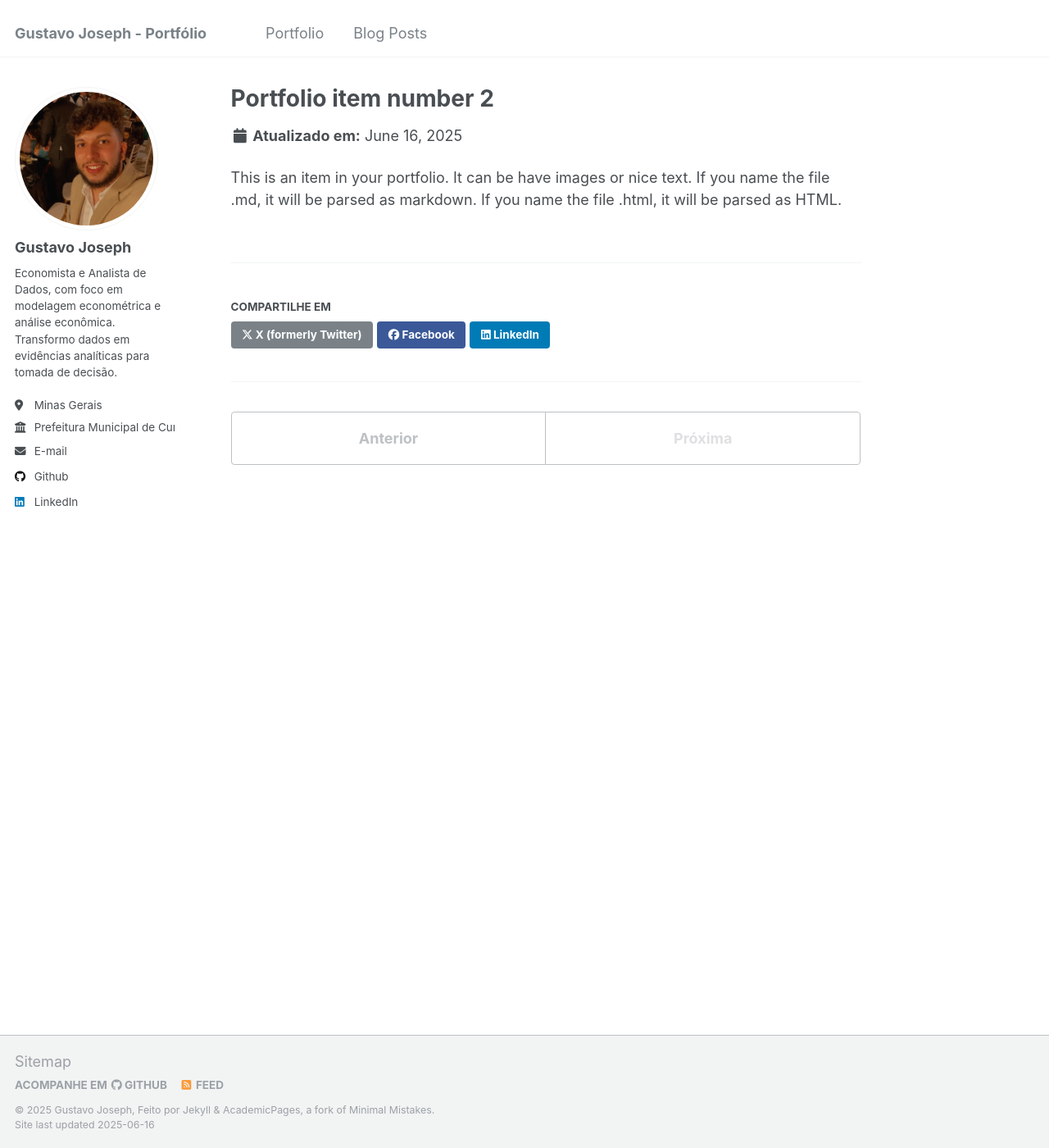
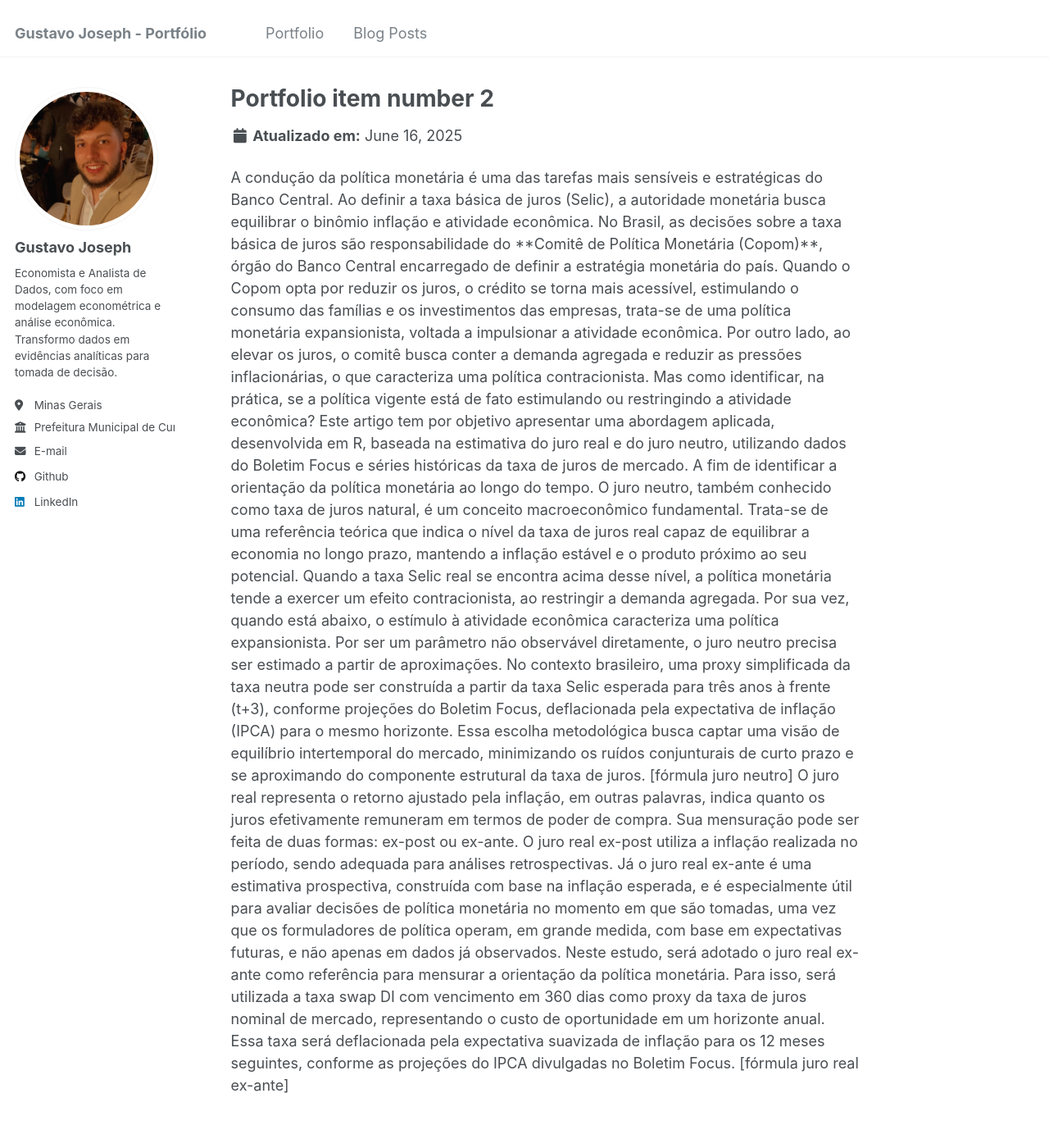
Before and after one commit to gustavojoseph/gustavojoseph.github.io, a Jekyll site: the page built from _portfolio/portfolio-2.html, in a window 1280 px wide and 1400 px high. Shown: the whole window at 82% size. Built offline with Jekyll 4.4.1, drawn with Linux system fonts in a browser that asks for light colours.

Commit message:
Update portfolio-2.html

```diff
--- a/_portfolio/portfolio-2.html
+++ b/_portfolio/portfolio-2.html
@@ -4,4 +4,22 @@ excerpt: "Short description of portfolio item number 2 <br/><img src='/images/50
 collection: portfolio
 ---
 
-This is an item in your portfolio. It can be have images or nice text. If you name the file .md, it will be parsed as markdown. If you name the file .html, it will be parsed as HTML.
+A condução da política monetária é uma das tarefas mais sensíveis e estratégicas do Banco Central. Ao definir a taxa básica de juros (Selic), a autoridade monetária busca equilibrar o binômio inflação e atividade econômica.
+
+No Brasil, as decisões sobre a taxa básica de juros são responsabilidade do **Comitê de Política Monetária (Copom)**, órgão do Banco Central encarregado de definir a estratégia monetária do país. Quando o Copom opta por reduzir os juros, o crédito se torna mais acessível, estimulando o consumo das famílias e os investimentos das empresas, trata-se de uma política monetária expansionista, voltada a impulsionar a atividade econômica. Por outro lado, ao elevar os juros, o comitê busca conter a demanda agregada e reduzir as pressões inflacionárias, o que caracteriza uma política contracionista.
+
+Mas como identificar, na prática, se a política vigente está de fato estimulando ou restringindo a atividade econômica?
+
+Este artigo tem por objetivo apresentar uma abordagem aplicada, desenvolvida em R, baseada na estimativa do juro real e do juro neutro, utilizando dados do Boletim Focus e séries históricas da taxa de juros de mercado. A fim de identificar a orientação da política monetária ao longo do tempo.
+
+O juro neutro, também conhecido como taxa de juros natural, é um conceito macroeconômico fundamental. Trata-se de uma referência teórica que indica o nível da taxa de juros real capaz de equilibrar a economia no longo prazo, mantendo a inflação estável e o produto próximo ao seu potencial. Quando a taxa Selic real se encontra acima desse nível, a política monetária tende a exercer um efeito contracionista, ao restringir a demanda agregada. Por sua vez, quando está abaixo, o estímulo à atividade econômica caracteriza uma política expansionista.
+
+Por ser um parâmetro não observável diretamente, o juro neutro precisa ser estimado a partir de aproximações. No contexto brasileiro, uma proxy simplificada da taxa neutra pode ser construída a partir da taxa Selic esperada para três anos à frente (t+3), conforme projeções do Boletim Focus, deflacionada pela expectativa de inflação (IPCA) para o mesmo horizonte. Essa escolha metodológica busca captar uma visão de equilíbrio intertemporal do mercado, minimizando os ruídos conjunturais de curto prazo e se aproximando do componente estrutural da taxa de juros.
+
+[fórmula juro neutro]
+
+O juro real representa o retorno ajustado pela inflação, em outras palavras, indica quanto os juros efetivamente remuneram em termos de poder de compra. Sua mensuração pode ser feita de duas formas: ex-post ou ex-ante. O juro real ex-post utiliza a inflação realizada no período, sendo adequada para análises retrospectivas. Já o juro real ex-ante é uma estimativa prospectiva, construída com base na inflação esperada, e é especialmente útil para avaliar decisões de política monetária no momento em que são tomadas, uma vez que os formuladores de política operam, em grande medida, com base em expectativas futuras, e não apenas em dados já observados.
+
+Neste estudo, será adotado o juro real ex-ante como referência para mensurar a orientação da política monetária. Para isso, será utilizada a taxa swap DI com vencimento em 360 dias como proxy da taxa de juros nominal de mercado, representando o custo de oportunidade em um horizonte anual. Essa taxa será deflacionada pela expectativa suavizada de inflação para os 12 meses seguintes, conforme as projeções do IPCA divulgadas no Boletim Focus.
+
+[fórmula juro real ex-ante]
```
